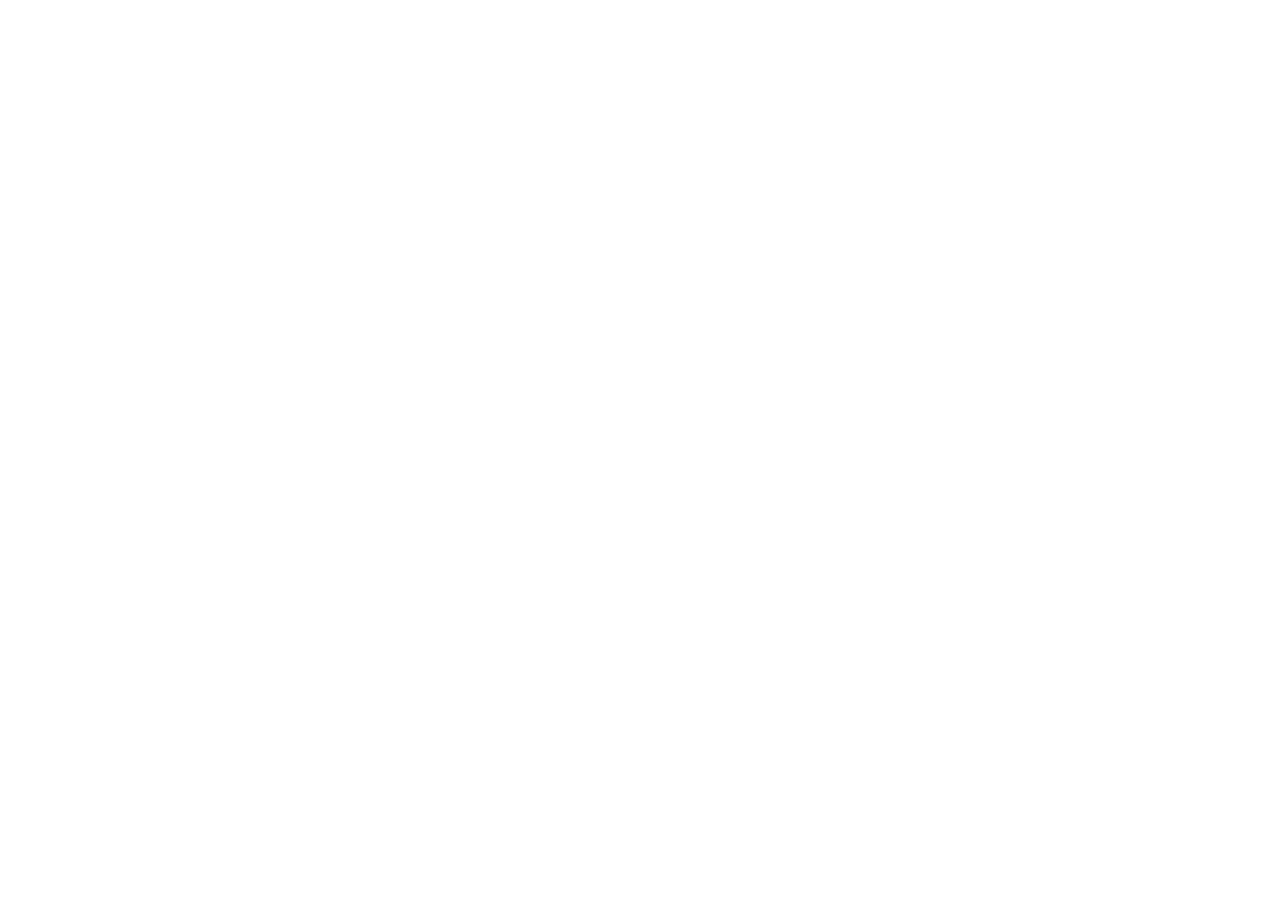
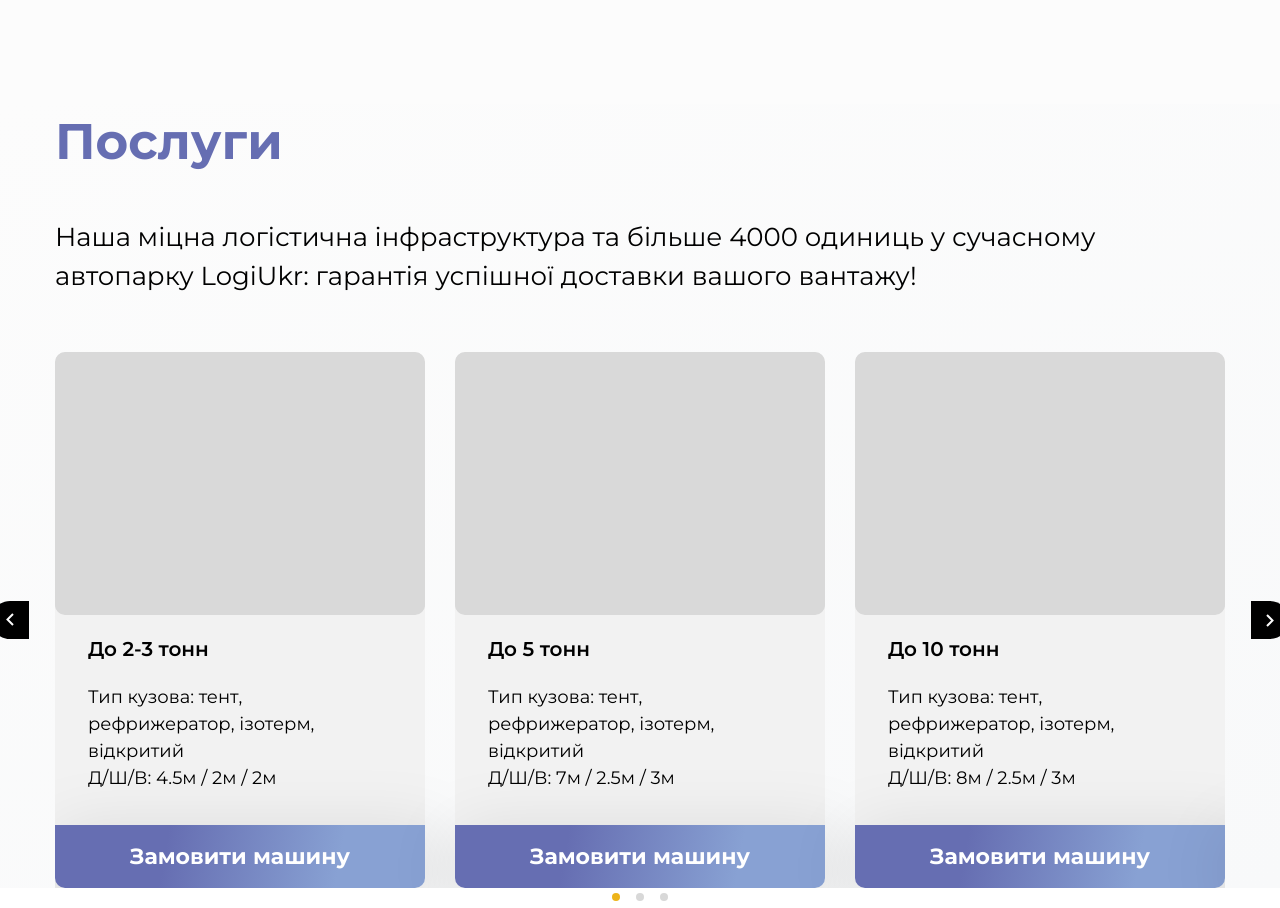
Before and after one commit to rentezzy/dsca-test, a React (Vite) app: page / in a window 1280 px wide. Shown: the part 1586-2494 px from the top of the page. Before the commit the page ends 1690 px from the top, so only its background shows below. Built offline with nearby package versions, Linux system fonts and the light colour scheme.

Commit message:
Create services block

```diff
--- a/src/App.tsx
+++ b/src/App.tsx
@@ -1,5 +1,6 @@
 import { Advantages } from "./components/advantages/Advantages";
 import Header from "./components/header/Header";
+import { Services } from "./components/services/Services";
 import Welcome from "./components/welcome/Welcome";
 
 function App() {
@@ -8,6 +9,7 @@
       <Header />
       <Welcome />
       <Advantages />
+      <Services />
     </div>
   );
 }
--- a/src/components/advantages/advantages.module.css
+++ b/src/components/advantages/advantages.module.css
@@ -1,5 +1,6 @@
 .advantages {
   padding-top: 96px;
+  padding-bottom: 105px;
   background-color: #fcfcfc;
 }
 .advantages h2 {
@@ -25,7 +26,6 @@
   justify-content: space-between;
   flex-wrap: wrap;
   gap: 54px 97px;
-  margin-bottom: 105px;
 }
 .advantage {
   box-sizing: border-box;
--- /dev/null
+++ b/src/components/services/ServiceCarousel.tsx
@@ -0,0 +1,76 @@
+import Button from "../../ui/Button";
+import { Carousel } from "../../ui/Carousel";
+import styles from "./services.module.css";
+
+type CardInfo = {
+  title: string;
+  info: {
+    type: string;
+    size: string;
+  };
+};
+const cardInfo = [
+  {
+    title: "До 2-3 тонн",
+    info: {
+      type: "тент, рефрижератор, ізотерм, відкритий",
+      size: "4.5м / 2м / 2м",
+    },
+  },
+  {
+    title: "До 5 тонн",
+    info: {
+      type: "тент, рефрижератор, ізотерм, відкритий",
+      size: "7м / 2.5м / 3м",
+    },
+  },
+  {
+    title: "До 10 тонн",
+    info: {
+      type: "тент, рефрижератор, ізотерм, відкритий",
+      size: "8м / 2.5м / 3м",
+    },
+  },
+];
+
+export const ServiceCarousel = () => {
+  return (
+    <div>
+      <Carousel>
+        <CarouselElement info={cardInfo} />
+        <CarouselElement info={cardInfo} />
+        <CarouselElement info={cardInfo} />
+      </Carousel>
+    </div>
+  );
+};
+
+const CarouselElement = ({ info }: { info: CardInfo[] }) => {
+  return (
+    <div className={styles.cards}>
+      <CarouselCard info={info[0]} />
+      <CarouselCard info={info[1]} />
+      <CarouselCard info={info[2]} />
+    </div>
+  );
+};
+
+const CarouselCard = ({ info }: { info: CardInfo }) => {
+  return (
+    <div className={styles.cardInfo}>
+      <div className={styles.cardInfo__image}>
+        {/* <img src="" alt="" /> */}
+      </div>
+      <div className={styles.cardInfo__text}>
+        <h3 className={styles.cardInfo__title}>{info.title}</h3>
+        <div className={styles.cardInfo__info}>
+          <p>Тип кузова: {info.info.type}</p>
+          <p>Д/Ш/В: {info.info.size}</p>
+        </div>
+      </div>
+      <div className={styles.cardInfo__button}>
+        <Button>Замовити машину</Button>
+      </div>
+    </div>
+  );
+};
--- /dev/null
+++ b/src/components/services/Services.tsx
@@ -0,0 +1,17 @@
+import { ServiceCarousel } from "./ServiceCarousel";
+import styles from "./services.module.css";
+export const Services = () => {
+  return (
+    <div className={styles.services}>
+      <div className="container">
+        <h2>Послуги</h2>
+        <p>
+          Наша міцна логістична інфраструктура та більше 4000 одиниць у
+          сучасному автопарку LogiUkr: гарантія успішної доставки вашого
+          вантажу!
+        </p>
+        <ServiceCarousel />
+      </div>
+    </div>
+  );
+};
--- /dev/null
+++ b/src/components/services/services.module.css
@@ -0,0 +1,51 @@
+.services {
+  background: linear-gradient(156deg, #fcfcfc 0%, #f8f9fa 100%);
+}
+.services h2 {
+  margin: 0;
+  font-size: 50px;
+  font-weight: 700;
+  color: var(--purple-color);
+  margin-bottom: 39px;
+}
+.services p {
+  margin: 0;
+  font-size: 26px;
+  margin-bottom: 56px;
+}
+.cards {
+  display: flex;
+  gap: 30px;
+}
+.cardInfo {
+  box-sizing: border-box;
+  flex: 0 1 33%;
+  background-color: #f2f2f2;
+  border-radius: 10px;
+  text-align: left;
+}
+.cardInfo__image {
+  border-radius: 10px;
+  width: 370px;
+  height: 263px;
+
+  background: #d9d9d9;
+}
+.cardInfo__text {
+  padding: 19px 33px 33px 33px;
+}
+.cardInfo__title {
+  margin-top: 0;
+  font-size: 20px;
+  font-weight: 600;
+}
+.cardInfo__info p {
+  font-size: 18px;
+  margin-bottom: 0px;
+}
+.cardInfo__button {
+  height: 63px;
+}
+.cardInfo__button button {
+  border-radius: 0 0 10px 10px;
+}
--- a/src/index.css
+++ b/src/index.css
@@ -39,6 +39,12 @@
   align-items: center;
   justify-content: space-between;
 }
+.carousel.carousel-slider {
+  overflow: unset;
+}
+.control-dots {
+  bottom: -30px !important;
+}
 @font-face {
   font-family: "NicoMoji";
   src: url("./assets/fonts/NicoMoji-Regular.ttf") format("truetype");
--- a/src/ui/Button.tsx
+++ b/src/ui/Button.tsx
@@ -5,7 +5,7 @@
 }
 
 const Button = ({ children }: IProps) => {
-  return <button className={styles.button}>{children}</button>;
+  return <button className={`${styles.button} noselect`}>{children}</button>;
 };
 
 export default Button;
--- /dev/null
+++ b/src/ui/Carousel.tsx
@@ -0,0 +1,59 @@
+import styles from "./ui.module.css";
+import { Carousel as CarouselLib } from "react-responsive-carousel";
+import arrow from "../assets/switch.svg";
+export const Carousel = ({ children }: { children: React.ReactNode[] }) => {
+  const child = children as React.ReactChild[];
+  return (
+    <CarouselLib
+      showThumbs={false}
+      infiniteLoop={true}
+      showStatus={false}
+      renderArrowPrev={(onClickHandler) => (
+        <Arrow onClickHandler={onClickHandler} direction="left" />
+      )}
+      renderArrowNext={(onClickHandler) => (
+        <Arrow onClickHandler={onClickHandler} direction="right" />
+      )}
+      renderIndicator={(onClickHandler, isSelected, index) => {
+        if (isSelected) {
+          return (
+            <div
+              className={`${styles.carousel__info} ${styles.carousel__info_selected}`}
+            />
+          );
+        }
+        return (
+          <div
+            className={styles.carousel__info}
+            onClick={onClickHandler}
+            onKeyDown={onClickHandler}
+            key={index}
+            role="button"
+            tabIndex={0}
+          />
+        );
+      }}
+    >
+      {...child}
+    </CarouselLib>
+  );
+};
+
+const Arrow = ({
+  onClickHandler,
+  direction,
+}: {
+  onClickHandler: () => void;
+  direction: "left" | "right";
+}) => {
+  return (
+    <div
+      onClick={onClickHandler}
+      className={`${styles.carousel__control} ${
+        direction === "left" ? styles.carousel__control_rotated : ""
+      } `}
+    >
+      <img src={arrow} alt="" className="noselect" />
+    </div>
+  );
+};
--- a/src/ui/ui.module.css
+++ b/src/ui/ui.module.css
@@ -69,3 +69,30 @@
   width: 27px;
   height: 27px;
 }
+
+.carousel__control {
+  position: absolute;
+  z-index: 0;
+  top: calc(50% - 19px);
+  right: -64px;
+  width: 38px;
+  height: 38px;
+  cursor: pointer;
+}
+.carousel__control_rotated {
+  transform: rotate(180deg);
+  left: -64px;
+}
+.carousel__info {
+  z-index: 2;
+  background-color: #d8d8d8;
+  width: 8px;
+  height: 8px;
+  display: inline-block;
+  margin: 0 8px;
+  cursor: pointer;
+  border-radius: 50%;
+}
+.carousel__info_selected {
+  background-color: var(--orange-color);
+}
```
Also changed, not shown: src/main.tsx (+8 -7 lines), src/assets/switch.svg (added).
